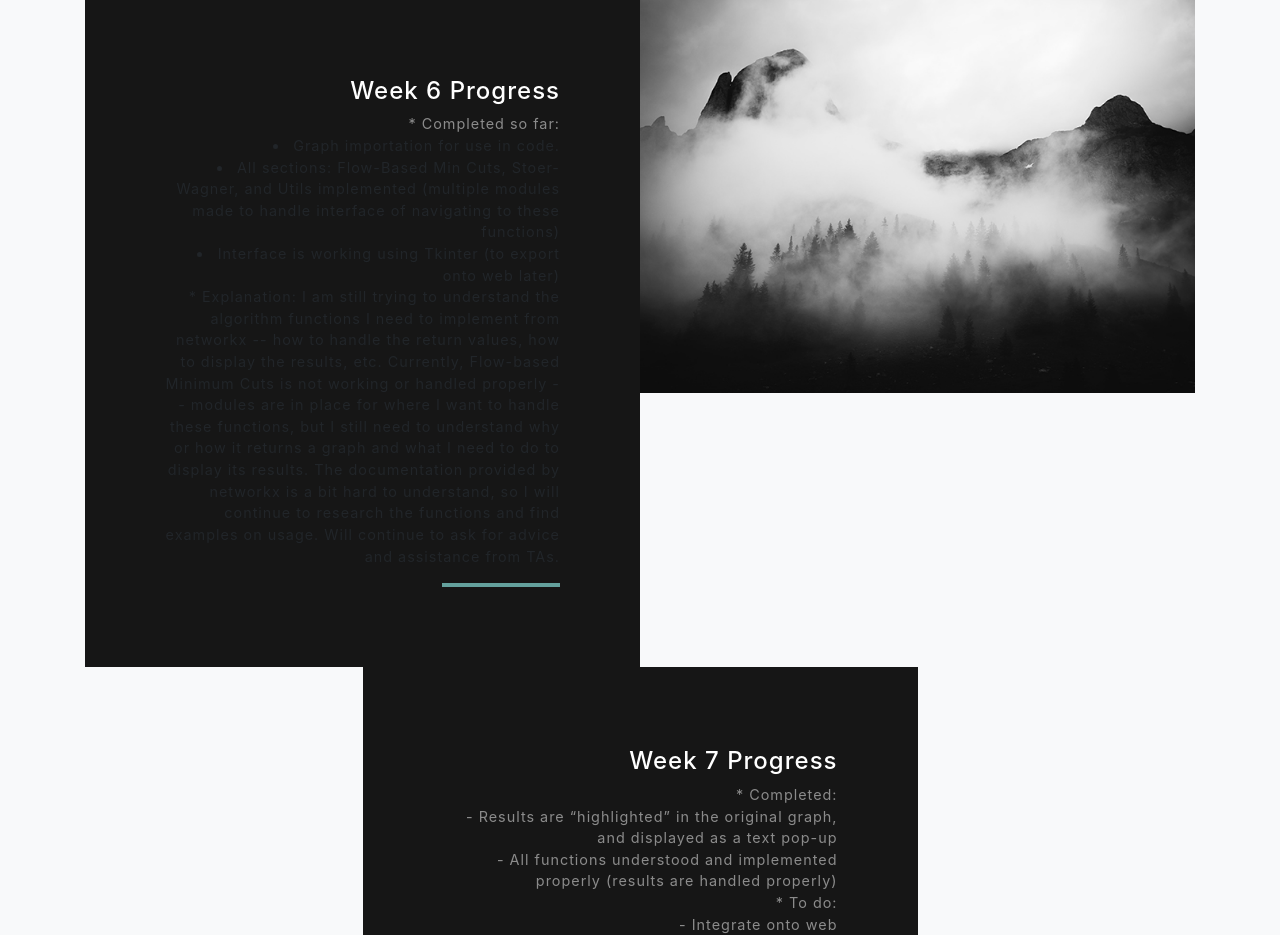
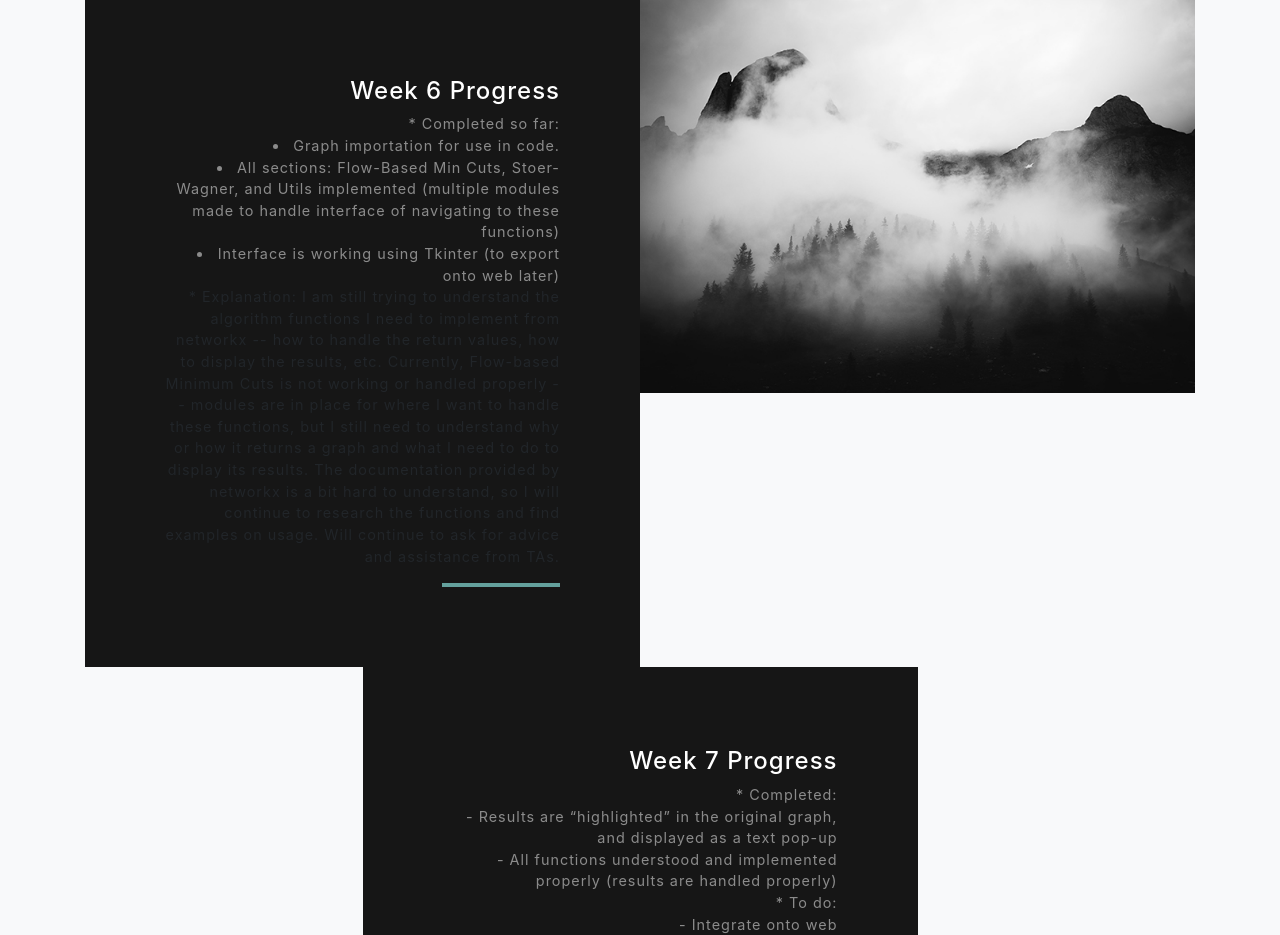
Before and after one commit to nicolethai/118personal, a website with bundled scripts: page index.html in a window 1280 px wide. Shown: the part 3143-4078 px from the top of the page. Built offline with nearby package versions, Linux system fonts and the light colour scheme; files whose address does not match are found by name.

Commit message:
fixing font colors for week 6

```diff
--- a/index.html
+++ b/index.html
@@ -155,9 +155,9 @@
                   <h4 class="text-white">Week 6 Progress</h4>
                   <p class="mb-0 text-white-50">
                         * Completed so far:
-                        <li>Graph importation for use in code.</li>
-                        <li>All sections: Flow-Based Min Cuts, Stoer-Wagner, and Utils implemented (multiple modules made to handle interface of navigating to these functions)</li>
-                        <li>Interface is working using Tkinter (to export onto web later)</li>
+                        <li class="mb-0 text-white-50">Graph importation for use in code.</li>
+                        <li class="mb-0 text-white-50">All sections: Flow-Based Min Cuts, Stoer-Wagner, and Utils implemented (multiple modules made to handle interface of navigating to these functions)</li>
+                        <li class="mb-0 text-white-50">Interface is working using Tkinter (to export onto web later)</li>
                         * Explanation:
                         I am still trying to understand the algorithm functions I need to implement from networkx -- how to handle the return values, how to display the results, etc.
                         Currently, Flow-based Minimum Cuts is not working or handled properly -- modules are in place for where I want to handle these functions, but I still need to understand why or how it returns a graph and what I need to do to display its results.
```
